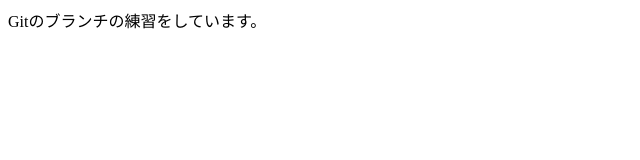
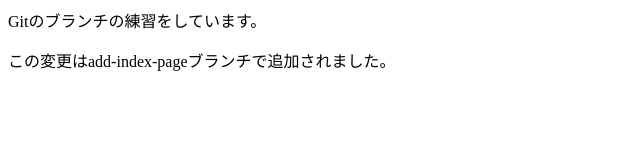
Before and after one commit to mirukuri222/git-study, a plain HTML site: page index.html in a window 1280 px wide. Shown: the whole page, without its empty margins (0-640 px from the left). Drawn offline with Linux system fonts and the light colour scheme.

Commit message:
Webページの更新

```diff
--- a/index.html
+++ b/index.html
@@ -7,5 +7,6 @@
 </head>
 <body>
   <hi>Gitのブランチの練習をしています。</hi>
+  <p>この変更はadd-index-pageブランチで追加されました。</p>
 </body>
 </html>
```
